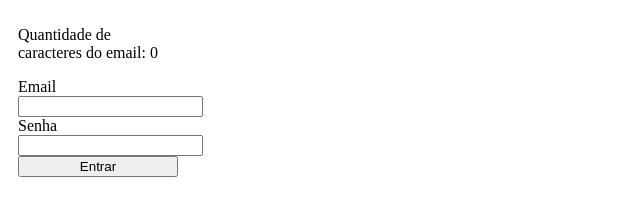
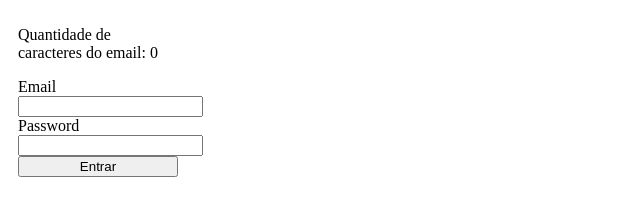
Before and after one commit to guilhermebarrosdev/Curso-React-com-Typescript, a React (Vite) app: page /entrar in a window 1280 px wide. Shown: the top 207 px of the page, without its empty margins (0-640 px from the left). Built offline with nearby package versions, Linux system fonts and the light colour scheme.

Commit message:
:sparkles: Criando componentes customizados

```diff
--- a/src/app/pages/login/Login.tsx
+++ b/src/app/pages/login/Login.tsx
@@ -1,4 +1,5 @@
 import { useCallback, useMemo, useRef, useState } from 'react';
+import { InputLogin } from './components/InputLogin';
 
 export const Login = () => {
   const inputPasswordRef = useRef<HTMLInputElement>(null);
@@ -28,28 +29,20 @@ export const Login = () => {
       >
         <p>Quantidade de caracteres do email: {emailLength}</p>
 
-        <label>
-          <span>Email</span>
-          <input
-            ref={inputPasswordRef}
+        <InputLogin
           type="email"
+          label="Email"
           value={email}
-            onChange={(e) => setEmail(e.target.value)}
-            onKeyDown={(e) =>
-              e.key === 'Enter' && inputPasswordRef.current?.focus()
-            }
+          onChange={(newValue) => setEmail(newValue)}
+          onPressEnter={() => inputPasswordRef.current?.focus()}
         />
-        </label>
 
-        <label>
-          <span>Senha</span>
-          <input
-            ref={inputPasswordRef}
+        <InputLogin
           type="password"
+          label="Password"
           value={password}
-            onChange={(e) => setPassword(e.target.value)}
+          onChange={(newValue) => setPassword(newValue)}
         />
-        </label>
 
         <button type="button" onClick={handleEntrar}>
           Entrar
--- /dev/null
+++ b/src/app/pages/login/components/InputLogin.tsx
@@ -0,0 +1,26 @@
+interface IInputLoginProps {
+  type?: string;
+  label: string;
+  value: string;
+
+  onPressEnter?: () => void;
+  onChange: (newValue: string) => void;
+}
+
+export const InputLogin: React.FC<IInputLoginProps> = (props) => {
+  return (
+    <label>
+      <span>{props.label}</span>
+      <input
+        type={props.type}
+        value={props.value}
+        onChange={(e) => props.onChange(e.target.value)}
+        onKeyDown={(e) =>
+          e.key === 'Enter'
+            ? props.onPressEnter && props.onPressEnter()
+            : undefined
+        }
+      />
+    </label>
+  );
+};
```
Lines whose indentation alone changed are shown as unchanged.
